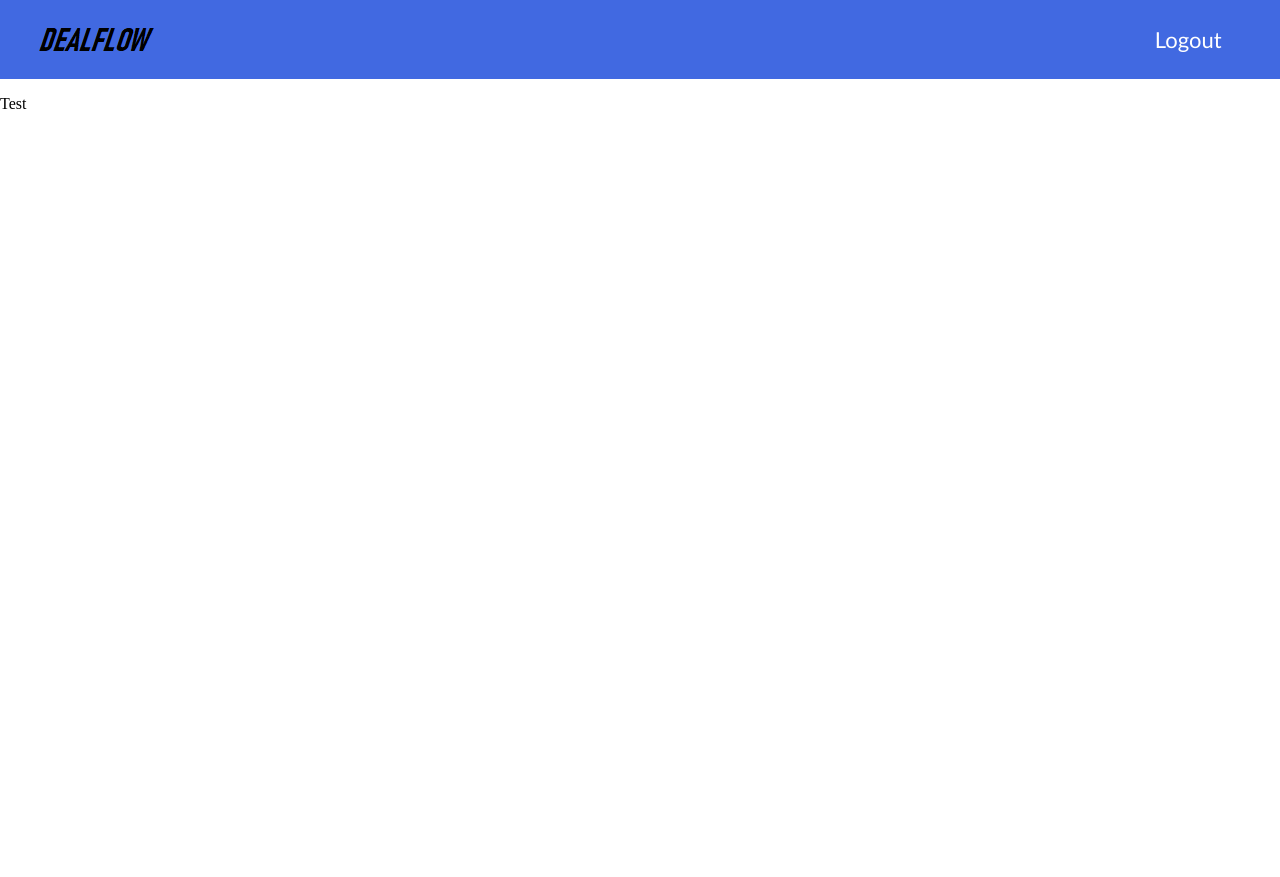
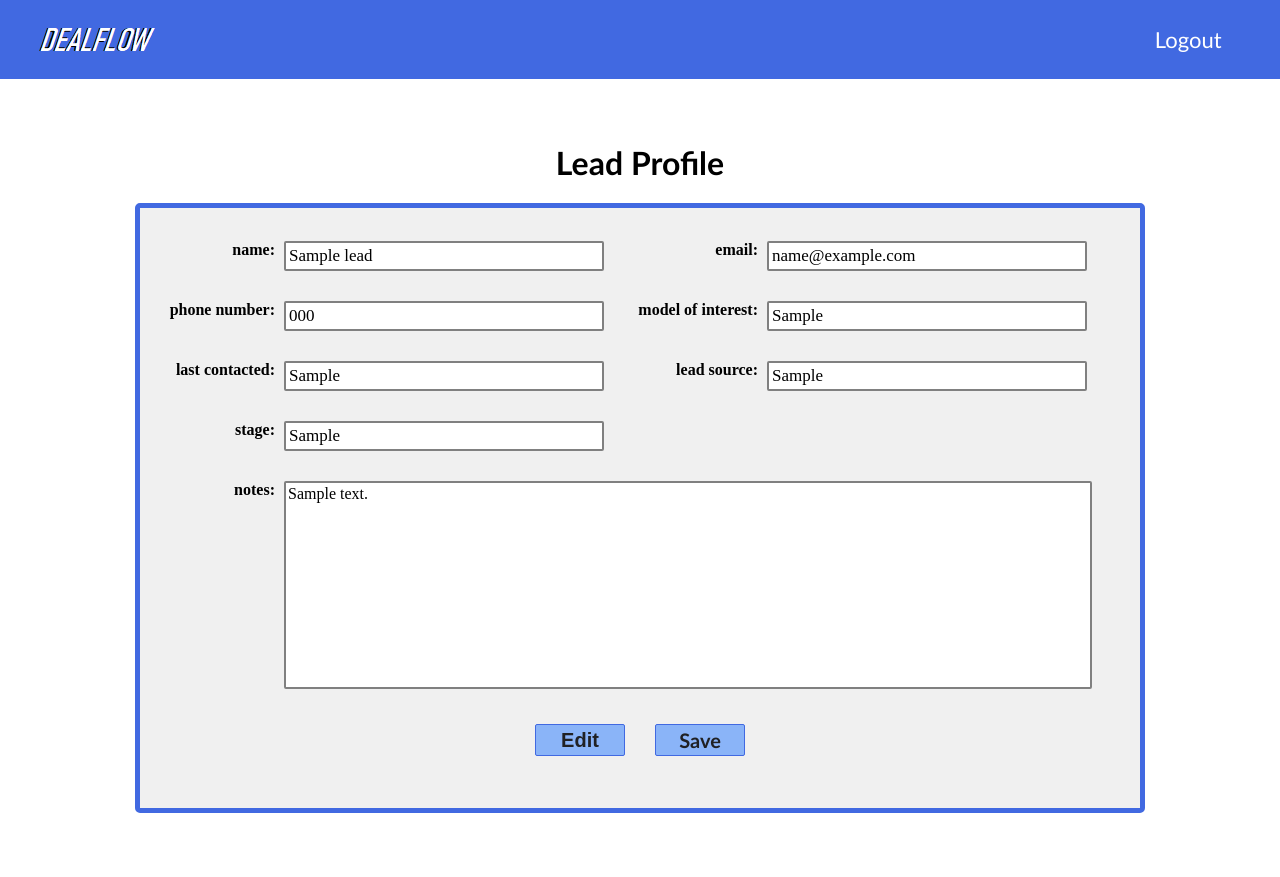
Before and after one commit to anderson-ea/Deal-Flow, a Flask app: page /leads/1 in a window 1280 px wide. Before the commit the page ends 109 px from the top, so only its background shows below. Run offline with Flask 2, Linux system fonts and the light colour scheme; a user stored in the database is signed in; tables that the repository leaves empty hold one stand-in row (values such as "Sample post").

Commit message:
Add lead profile page and styling

```diff
--- a/website/static/styles.css
+++ b/website/static/styles.css
@@ -116,7 +116,7 @@ li a:hover {
     position: relative;
     padding: 0.75rem 3%;
     margin-bottom: 1rem;
-    font-family:'Trebuchet MS', 'Lucida Sans Unicode', 'Lucida Grande', 'Lucida Sans', Arial, sans-serif;
+    font-family: 'Trebuchet MS', 'Lucida Sans Unicode', 'Lucida Grande', 'Lucida Sans', Arial, sans-serif;
     font-size: 18px;
 }
 
@@ -175,10 +175,99 @@ th {
     height: 32px;
     width: 90px;
     float: right;
-    font-family:'Trebuchet MS', 'Lucida Sans Unicode'
+    font-family: 'Trebuchet MS', 'Lucida Sans Unicode', 'Lucida Grande', 'Lucida Sans', Arial, sans-serif;
 }
 
 .button2:hover {
     cursor: pointer;
     border: 0px;
 }
+
+.lead-container {
+    margin-left: auto;
+    margin-right: auto;
+    border: solid royalblue 5px;
+    border-radius: 5px;
+    width: 1000px;
+    height: 600px;
+    margin-bottom: 5%;
+    display: block;
+    background-color: rgb(240, 240, 240);
+}
+
+.lead-margin {
+    margin: 15px;
+    display: inline-block;
+}
+
+.lead-div1 {
+    width: 120px;
+    display: inline-block;
+    font-weight: bold;
+    vertical-align: top;
+    text-align: right;
+    padding-right: 5px;
+}
+
+.lead-div2 {
+    width: 310px;
+    display: inline-block;
+    border: solid gray 2px;
+    border-radius: 2px;
+    font-size: 17px;
+    padding: 3px;
+    background-color: white;
+}
+
+.lead-notes {
+    width: 800px;
+    display: inline-block;
+    border: solid gray 2px;
+    background-color: white;
+    border-radius: 2px;
+    padding: 2px;
+    height: 200px;
+}
+
+.button-container {
+    width: 210px;
+    margin: 20px;
+    margin-left: auto;
+    margin-right: auto;
+}
+
+.button2 {
+    background: #8ab4f8;
+    border-radius: 2px;
+    border: 1px solid royalblue;
+    color: #202124;
+    font-size: 20px;
+    font-weight: bold;
+    height: 32px;
+    width: 90px;
+    margin-left: auto;
+    margin-right: auto;
+}
+
+.button2:hover {
+    cursor: pointer;
+    border: 0px;
+}
+
+.button3 {
+    background: #8ab4f8;
+    border-radius: 2px;
+    border: 1px solid royalblue;
+    color: #202124;
+    font-size: 20px;
+    font-weight: bold;
+    height: 32px;
+    width: 90px;
+    margin-left: auto;
+    margin-right: auto;
+}
+
+.button3:hover {
+    cursor: pointer;
+    border: 0px;
+}
--- a/website/templates/leads.html
+++ b/website/templates/leads.html
@@ -1,7 +1,60 @@
 {% extends "base.html" %}
 {% block title %}Leads{% endblock %}
 {% block content %}
-<div class="lead-page">
-    <p>Test</p>
+<h1 class="leadhead">Lead Profile</h1>
+<div class="lead-container">
+</br>
+    <div class="lead-margin">
+        <label class="lead-div1">name:</label>
+        <div class="lead-div2">
+            {{ id.name}}
+        </div>
+    </div>
+    <div class="lead-margin">
+        <label class="lead-div1">email:</label>
+        <div class="lead-div2">
+            {{ id.email}}
+        </div>
+    </div>
+    <div class="lead-margin">
+        <label class="lead-div1">phone number:</label>
+        <div class="lead-div2">
+            {{ id.phone }}
+        </div>
+    </div>
+    <div class="lead-margin">
+        <label class="lead-div1">model of interest:</label>
+        <div class="lead-div2">
+            {{ id.model }}
+        </div>
+    </div>
+    <div class="lead-margin">
+        <label class="lead-div1">last contacted:</label>
+        <div class="lead-div2">
+            {{ id.last }}
+        </div>
+    </div>
+    <div class="lead-margin">
+        <label class="lead-div1">lead source:</label>
+        <div class="lead-div2">
+            {{ id.source }}
+        </div>
+    </div>
+    <div class="lead-margin">
+        <label class="lead-div1">stage:</label>
+        <div class="lead-div2">
+            {{ id.stage }}
+        </div>
+    </div>
+    <div class="lead-margin">
+        <label class="lead-div1">notes:</label>
+        <div class="lead-notes">
+            {{ id.notes }}
+        </div>
+    </div>
+    <div class="button-container">
+        <input class="button2" type="submit" value="Save">
+        <input class="button3" type="submit" value="Edit">
+    </div>
 </div>
 {% endblock %}
```
Also changed, not shown: website/static/images/logo.png.
